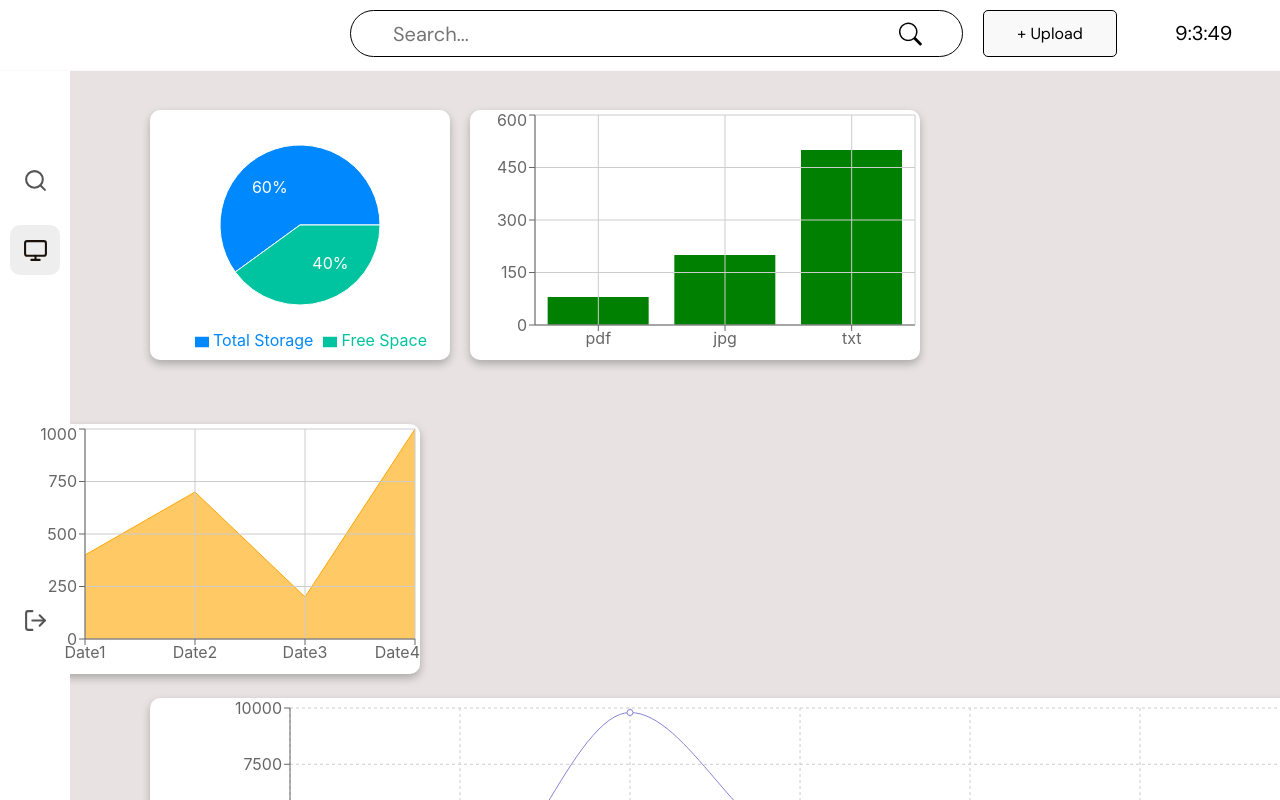
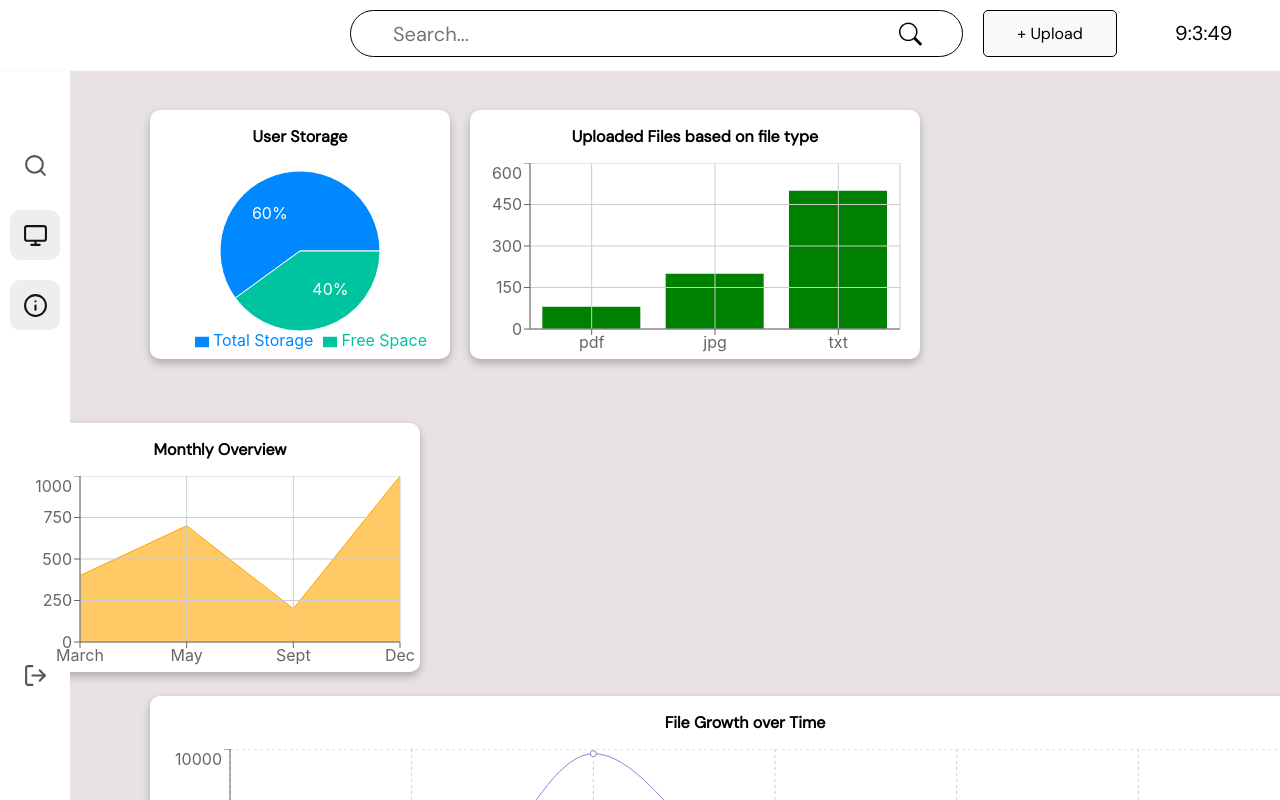
Before and after one commit to Harishcruise/ocr-elastic-frontend, a React (Create React App) app: page /Home in a window 1280 px wide. Shown: the top 800 px of the page. Built offline with nearby package versions, Linux system fonts and the light colour scheme.

Commit message:
misa_dv1

```diff
--- a/package.json
+++ b/package.json
@@ -21,6 +21,7 @@
     "react-redux": "^8.0.5",
     "react-router-dom": "^6.8.2",
     "react-scripts": "5.0.1",
+    "reactjs-calendar-heatmap": "^0.2.3",
     "recharts": "^2.4.3",
     "redux": "^4.2.1",
     "redux-thunk": "^2.4.2",
--- a/src/components/Dashboard.js
+++ b/src/components/Dashboard.js
@@ -2,7 +2,7 @@ import React from 'react'
 import Style from './Dashboard.module.css';
 import { PieChart, Pie, Legend, Sector, Cell, ResponsiveContainer, BarChart, Bar, CartesianGrid, XAxis, YAxis, LineChart, Line, Tooltip, AreaChart,
   Area} from 'recharts';
-
+import CalendarHeatmap from 'reactjs-calendar-heatmap'
 
 function Dashboard() {
 
@@ -16,57 +16,81 @@ function Dashboard() {
     { name: 'Free Space', value: 400 }
 ];
 const time = [
-  {name: 'Date1', students: 400},
-  {name: 'Date2', students: 700},
-  {name: 'Date3', students: 200},
-  {name: 'Date4', students: 1000}
+  {name: 'March', students: 400},
+  {name: 'May', students: 700},
+  {name: 'Sept', students: 200},
+  {name: 'Dec', students: 1000}
 ];
 
 
 const upload = [
   {
-    "name": "user 1",
+    "name": "Jan",
     "uv": 4000,
     "pv": 2400,
     "amt": 2400
   },
   {
-    "name": "user 2",
+    "name": "March",
     "uv": 3000,
     "pv": 1398,
     "amt": 2210
   },
   {
-    "name": "user 3",
+    "name": "June",
     "uv": 2000,
     "pv": 9800,
     "amt": 2290
   },
   {
-    "name": "user 4",
+    "name": "Aug",
     "uv": 2780,
     "pv": 3908,
     "amt": 2000
   },
   {
-    "name": "user 5",
+    "name": "Sept",
     "uv": 1890,
     "pv": 4800,
     "amt": 2181
   },
   {
-    "name": "user 6",
+    "name": "Nov",
     "uv": 2390,
     "pv": 3800,
     "amt": 2500
   },
   {
-    "name": "user 7",
+    "name": "Dec",
     "uv": 3490,
     "pv": 4300,
     "amt": 2100
   }
 ]
+
+// var calendar = [{
+//   "date": "2016-01-01",
+//   "total": 17164,
+//   "details": [{
+//     "name": "file 1",
+//     "date": "2016-01-01 12:30:45",
+//     "value": 9192
+//   }, {
+//     "name": "file 2",
+//     "date": "2016-01-01 13:37:00",
+//     "value": 6753
+//   },
+//   {
+//     "name": "file 3",
+//     "date": "2016-01-01 17:52:41",
+//     "value": 1219
+//   },
+//   {
+//     "name": "file 4",
+//     "date": "2016-01-01 17:52:41",
+//     "value": 1219
+//   }]
+// }]
 
 
 const COLORS = ['#0088FE', '#00C49F', '#FFBB28', '#FF8042'];
@@ -90,8 +114,9 @@ const renderCustomizedLabel = ({ cx, cy, midAngle, innerRadius, outerRadius, per
 
   <div className= {Style.wrapper}>
   <div className= {Style.piechart}>
-                            <PieChart width={300} height={250}>
-                                <Legend wrapperStyle={{bottom:10, left: 45}} layout="horizontal" horizontal="bottom" align="bottom" />
+    <p>User Storage</p>
+                            <PieChart width={300} height={196}>
+                                <Legend wrapperStyle={{bottom:9, left: 45}} layout="horizontal" horizontal="bottom" align="bottom" />
                                 <Pie
                                     data={data}
                                     cx="50%"
@@ -110,7 +135,8 @@ const renderCustomizedLabel = ({ cx, cy, midAngle, innerRadius, outerRadius, per
 			</div>
 
       <div className={Style.Barchart}>
-      <BarChart width={450} height={250} data={files}>
+        <p>Uploaded Files based on file type</p>
+      <BarChart width={450} height={196} margin={{ right:20}} data={files}>
     <Bar dataKey="students" fill="green" />
     <CartesianGrid stroke="#ccc" />
     <XAxis dataKey="name" />
@@ -119,27 +145,35 @@ const renderCustomizedLabel = ({ cx, cy, midAngle, innerRadius, outerRadius, per
       </div>
 
      <div className={Style.Areachart}>
-     <AreaChart width={400} height={250} data={time}>
+      <p>Monthly Overview</p>
+     <AreaChart width={400} height={196} margin={{ right:20}} data={time}>
     <Area dataKey="students" fill="orange" stroke="orange" />
     <CartesianGrid stroke="#ccc" />
     <XAxis dataKey="name" />
-    <YAxis />
+    <YAxis/>
   </AreaChart>
      </div>
 
 
      <div className={Style.Linechart}>
+      <p>File Growth over Time</p>
      <LineChart width={1190} height={290} data={upload}
-  margin={{ top: 10, right: 30, left: 80, bottom: 5 }}>
+  margin={{right: 20, left: 20, bottom: 5 }}>
   <CartesianGrid strokeDasharray="3 3" />
   <XAxis dataKey="name" />
   <YAxis />
   <Tooltip />
   <Legend />
   <Line type="monotone" dataKey="pv" stroke="#8884d8" />
-  <Line type="monotone" dataKey="uv" stroke="#82ca9d" />
+  {/* <Line type="monotone" dataKey="uv" stroke="#82ca9d" /> */}
 </LineChart>
      </div>
+
+     {/* <div className={Style.Calendarheatmap}>
+     <CalendarHeatmap
+  data={calendar}>
+</CalendarHeatmap>
+     </div> */}
 
       </div>
 		</div>
--- a/src/components/Dashboard.module.css
+++ b/src/components/Dashboard.module.css
@@ -1,10 +1,8 @@
-h1{
-  font-size: 2.5rem;
-  font-family: 'Montserrat';
-  font-weight: normal;
-  color: #444;
+@import url('https://fonts.googleapis.com/css2?family=DM+Sans&display=swap');
+p{
+  font-family: 'DM Sans', sans-serif;
   text-align: center;
-  margin: 2rem 0;
+  font-weight: 600;
 }
 
 .wrapper > * {
@@ -52,6 +50,7 @@ h1{
   border-radius: 10px;
   margin-left: 150px;
   margin-top: 20px;
+  margin-bottom: 60px;
 }
 .Linechart:hover{
   box-shadow: 0 4px 8px 0 rgba(0, 0, 0, 0.551);
--- a/src/components/SideNavBar.js
+++ b/src/components/SideNavBar.js
@@ -1,6 +1,6 @@
 import React, { useEffect, useState } from 'react'
 import Style from './SideNavBar.module.css'
-import { FiMonitor,FiSearch,FiLogOut } from "react-icons/fi";
+import { FiMonitor,FiSearch,FiLogOut, FiInfo} from "react-icons/fi";
 import { Link, useLocation } from 'react-router-dom';
 
 function SideNavBar() {
@@ -32,6 +32,13 @@ function SideNavBar() {
         <FiMonitor size={25} />
     </div>
     </Link>
+
+    <Link to='Home'>
+    <div onClick={()=>(setNavState("Home"))} className={navState === 'Home' ? Style.active_icon : Style.icon} >
+        <FiInfo size={25} />
+    </div>
+    </Link>
+
    <Link to='/'>
     <div className={Style.icon} style={{marginTop:"300px"}}>
         <FiLogOut size={25} />
--- a/src/components/SideNavBar.module.css
+++ b/src/components/SideNavBar.module.css
@@ -6,6 +6,7 @@
    justify-content: center;
    /* padding: 0px 10px; */
    gap: 20px;
+   margin-top: 20px;
    height: 100%;
    position: fixed;
    width: 70px;
```
Also changed, not shown: 1 other file (tests, documents, lock files or other folders).
